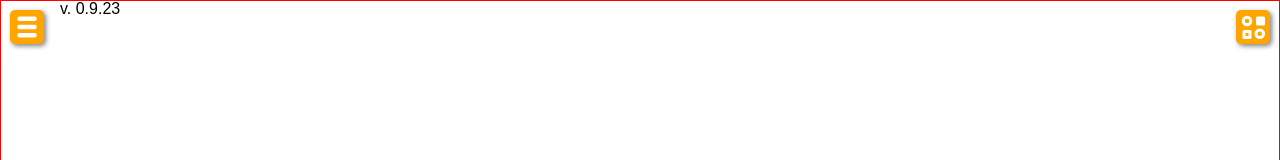
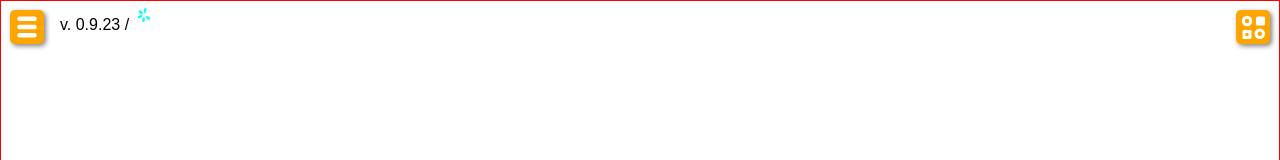
Before and after one commit to trekski/doilify, a Vue app: page / in a window 1280 px wide. Shown: the top 160 px of the page. Built offline with nearby package versions, Linux system fonts and the light colour scheme.

Commit message:
test fetching JSONs

```diff
--- /dev/null
+++ b/public/test.json
@@ -0,0 +1 @@
+[1,2,3]
--- a/src/pages/App.vue
+++ b/src/pages/App.vue
@@ -2,7 +2,8 @@
   <div id="wrapper">
     <!-- where the doily graph will be displayed -->
     <div style="position: absolute; left:60px;">
-      v. 0.9.23
+      v. 0.9.23 {{ publicPath }}
+      <img :src="publicPath + 'icons/toolCrochet.svg'">
     </div>
 
     <MainGraph
@@ -157,6 +158,8 @@ export default {
   },
   data () {
     return {
+      // test
+      publicPath: process.env.BASE_URL,
       // PWA refresh flags
       SWRegistration: null,
       NewSWAvailable: false,
@@ -184,6 +187,7 @@ export default {
   },
   created () {
     this.setupAppVer()
+    fetch(this.publicPath + 'test.json').then(r => r.json()).then(r => { console.log(r) })
   },
   methods: {
     // PWA refresh info
```
